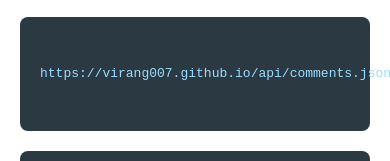
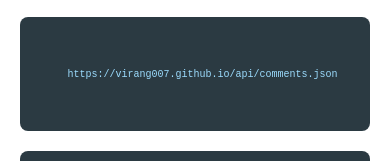
Before and after one commit to Virang007/MockAPI, a plain HTML site: page index.html in a window 390 px wide. Shown: the part 572-733 px from the top of the page. Drawn offline with Linux system fonts and the light colour scheme.

Commit message:
Update style.css

```diff
--- a/style.css
+++ b/style.css
@@ -367,4 +367,9 @@ footer {
         margin-left: auto;
         margin-right: auto;
     }
+    .code-block code {
+        color: #9cdcfe;
+        line-height: 1.6;
+         font-size:10px;
+    }
 }
```
